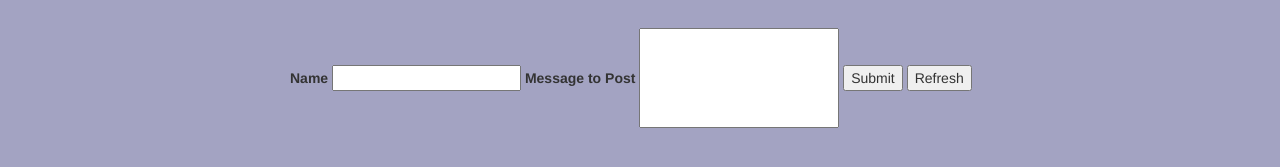
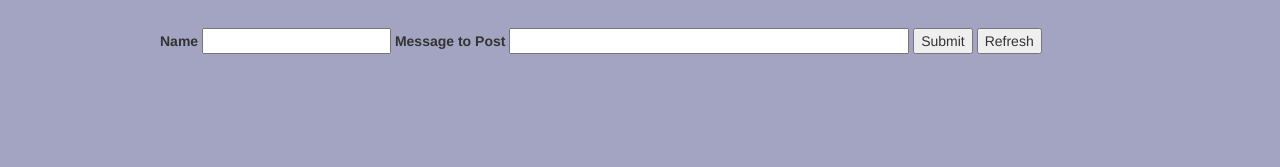
Before and after one commit to sdoire/prime_weekend_challenge_04, a website: page server/public/views/index.html in a window 1280 px wide. Shown: the part 249-416 px from the top of the page. Drawn offline with Linux system fonts and the light colour scheme; no server answers.

Commit message:
changes alignment of form

```diff
--- a/client/styles/styles.css
+++ b/client/styles/styles.css
@@ -2,8 +2,8 @@ body {
     background-color: #A3A3C2;
 }
 #inputForm {
-    width: 700px;
-    margin: auto;
+    width: 75%;
+    margin: 0 auto 20px auto;
 }
 
 .jumbotron {
@@ -31,6 +31,5 @@ body {
 }
 
 .message {
-    height: 100px;
-    width: 200px;
+    width: 400px;
 }
--- a/server/public/assets/styles/styles.css
+++ b/server/public/assets/styles/styles.css
@@ -2,8 +2,8 @@ body {
     background-color: #A3A3C2;
 }
 #inputForm {
-    width: 700px;
-    margin: auto;
+    width: 75%;
+    margin: 0 auto 20px auto;
 }
 
 .jumbotron {
@@ -31,6 +31,5 @@ body {
 }
 
 .message {
-    height: 100px;
-    width: 200px;
+    width: 400px;
 }
```
